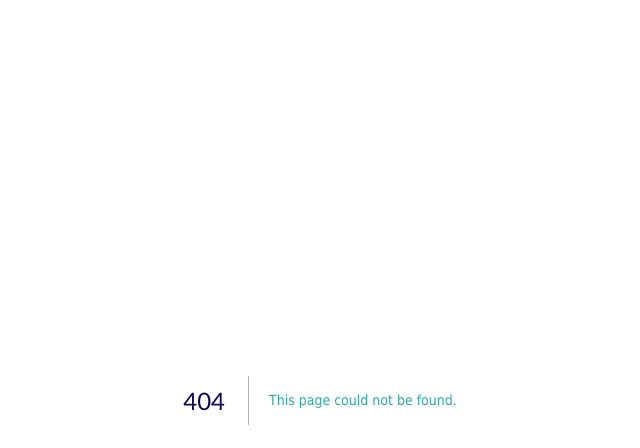
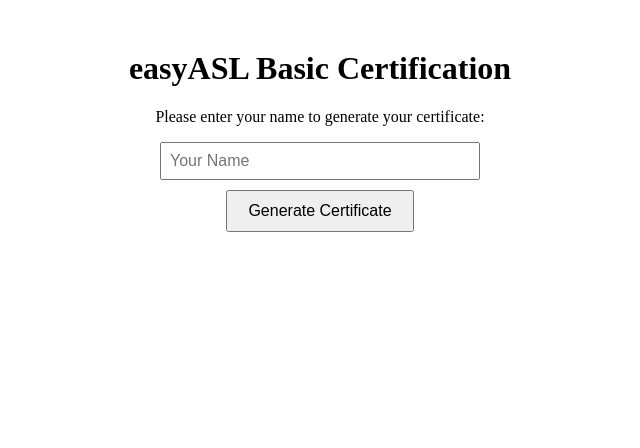
Before and after one commit to azselim/EasyASL, a Next.js app in the folder easyasl/: page /certificate in a window 1280 px wide. Before the commit this address had no page. Shown: the top 448 px of the page, without its empty margins (320-960 px from the left). Built offline with nearby package versions, Linux system fonts and the light colour scheme.

Commit message:
fixed certificate generation

```diff
--- a/easyasl/package.json
+++ b/easyasl/package.json
@@ -16,7 +16,10 @@
     "react-dom": "^18",
     "react-router": "^6.26.2",
     "react-router-dom": "^6.26.2",
-    "reactjs-popup": "^2.0.6"
+    "react-simple-typewriter": "^5.0.1",
+    "reactjs-popup": "^2.0.6",
+    "typewriter": "^9.2.0",
+    "uuid": "^10.0.0"
   },
   "devDependencies": {
     "@types/node": "^20",
--- /dev/null
+++ b/easyasl/pages/certificate.tsx
@@ -0,0 +1,133 @@
+'use client';
+
+import React, { useState } from 'react';
+
+// Define the structure of a certificate
+interface Certificate {
+  uid: string;
+  name: string;
+  dateGenerated: string;
+  message: string;
+}
+
+const CertificatePage: React.FC = () => {
+  const [name, setName] = useState(''); // State to store the user's name
+  const [certificate, setCertificate] = useState<Certificate | null>(null); // State to store the generated certificate
+  const [error, setError] = useState(''); // State to handle errors
+  const [database, setDatabase] = useState<Certificate[]>([]); // State to hold all certificates in a "database"
+
+  // Function to generate the certificate and add to the database
+  const generateCertificate = () => {
+    if (!name.trim()) {
+      setError('Please enter your name.');
+      return;
+    }
+
+    // Generate a unique ID and get the current date
+    const uid = 'ID-' + Date.now() + '-' + Math.floor(Math.random() * 1000);
+    const dateGenerated = new Date().toLocaleString();
+    const message = `${name} has qualified for easyASL's basic certification!`;
+
+    // Create a certificate object
+    const newCertificate: Certificate = { uid, name, dateGenerated, message };
+
+    // Update the state with the new certificate and add it to the database
+    setCertificate(newCertificate);
+    setDatabase((prevDatabase) => [...prevDatabase, newCertificate]); // Add to the "database"
+    setError('');
+  };
+
+  // Function to download the certificate as a text file
+  const downloadCertificate = () => {
+    if (!certificate) return;
+
+    const blob = new Blob([formatCertificate(certificate)], { type: 'text/plain' });
+    const url = URL.createObjectURL(blob);
+    const link = document.createElement('a');
+    link.href = url;
+    link.download = 'easyASL_Certificate.txt';
+    document.body.appendChild(link);
+    link.click();
+    document.body.removeChild(link);
+    URL.revokeObjectURL(url);
+  };
+
+  // Function to format a single certificate
+  const formatCertificate = (cert: Certificate) => {
+    return `Certificate ID: ${cert.uid}\nName: ${cert.name}\nDate Generated: ${cert.dateGenerated}\n\n${cert.message}\n\n`;
+  };
+
+  // Function to download the entire database as a text file
+  const downloadDatabase = () => {
+    const allCertificates = database.map(formatCertificate).join('\n---\n');
+    const blob = new Blob([allCertificates], { type: 'text/plain' });
+    const url = URL.createObjectURL(blob);
+    const link = document.createElement('a');
+    link.href = url;
+    link.download = 'easyASL_Database.txt';
+    document.body.appendChild(link);
+    link.click();
+    document.body.removeChild(link);
+    URL.revokeObjectURL(url);
+  };
+
+  return (
+    <div style={{ textAlign: 'center', marginTop: '50px' }}>
+      <h1>easyASL Basic Certification</h1>
+      {!certificate ? (
+        <div>
+          <p>Please enter your name to generate your certificate:</p>
+          <input
+            type="text"
+            value={name}
+            onChange={(e) => setName(e.target.value)}
+            placeholder="Your Name"
+            style={{ fontSize: '16px', padding: '8px', width: '300px' }}
+          />
+          <br />
+          <button
+            onClick={generateCertificate}
+            style={{ marginTop: '10px', fontSize: '16px', padding: '10px 20px' }}
+          >
+            Generate Certificate
+          </button>
+          {error && <p style={{ color: 'red' }}>{error}</p>}
+          {database.length > 0 && (
+            <div style={{ marginTop: '20px' }}>
+              <button
+                onClick={downloadDatabase}
+                style={{ marginTop: '10px', fontSize: '16px', padding: '10px 20px' }}
+              >
+                Download Certificate Database
+              </button>
+            </div>
+          )}
+        </div>
+      ) : (
+        <div id="certificate">
+          <h2>Congratulations, {certificate.name}!</h2>
+          <p>Your unique certificate ID is:</p>
+          <h3>{certificate.uid}</h3>
+          <p>Generated on: {certificate.dateGenerated}</p>
+          <h3>{certificate.message}</h3>
+          <button
+            onClick={downloadCertificate}
+            style={{ marginTop: '20px', fontSize: '16px', padding: '10px 20px' }}
+          >
+            Download Certificate
+          </button>
+          <div style={{ marginTop: '20px' }}>
+            <button
+              onClick={downloadDatabase}
+              style={{ marginTop: '10px', fontSize: '16px', padding: '10px 20px' }}
+            >
+              Download Certificate Database
+            </button>
+          </div>
+        </div>
+      )}
+    </div>
+  );
+};
+
+export default CertificatePage;
--- a/easyasl/src/app/capture/page.tsx
+++ b/easyasl/src/app/capture/page.tsx
@@ -1,8 +1,9 @@
 'use client';
-
 import React, { useState, useEffect } from 'react';
 import CameraCapture from '@/app/components/CaptureAndProcess';
 import TestWord from '@/app/components/TestWord';
+
+
 
 const CapturePage = () => {
   return (
--- a/easyasl/src/app/certification-page/page.tsx
+++ b/easyasl/src/app/certification-page/page.tsx
@@ -2,6 +2,7 @@
 import Image from "next/image";
 import React from 'react';
 import TestWord from '@/app/components/TestWord'
+
 
 export default function certificationpage() {
   return (
--- a/easyasl/src/app/translation-page/page.tsx
+++ b/easyasl/src/app/translation-page/page.tsx
@@ -2,6 +2,7 @@
 import Image from "next/image";
 import React, { useState } from 'react';
 import texttospeech from '../components/TextToSpeech'
+import speechtotext from '../components/SpeechToText'
 import CameraCapture from '@/app/components/CaptureAndProcess';
 
 export default function TranslationPage() {
```
Also changed, not shown: easyasl/src/app/components/package.json (added, +18 -0 lines), easyasl/src/app/components/server.js (added, +59 -0 lines), 2 other files (tests, documents, lock files or other folders).
